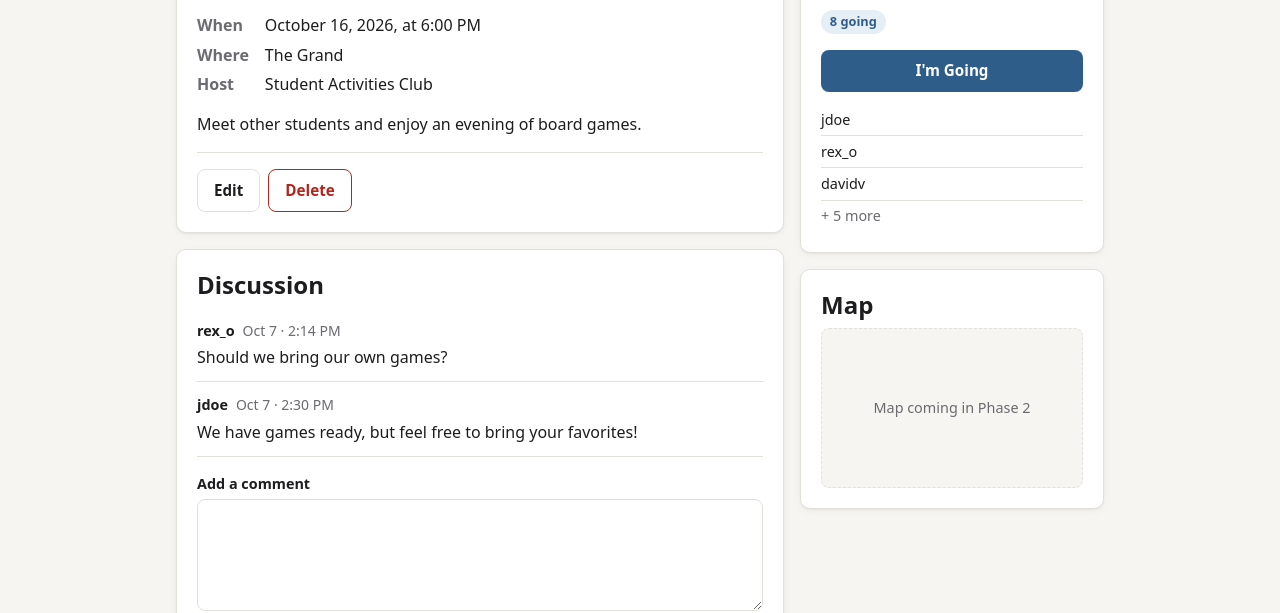
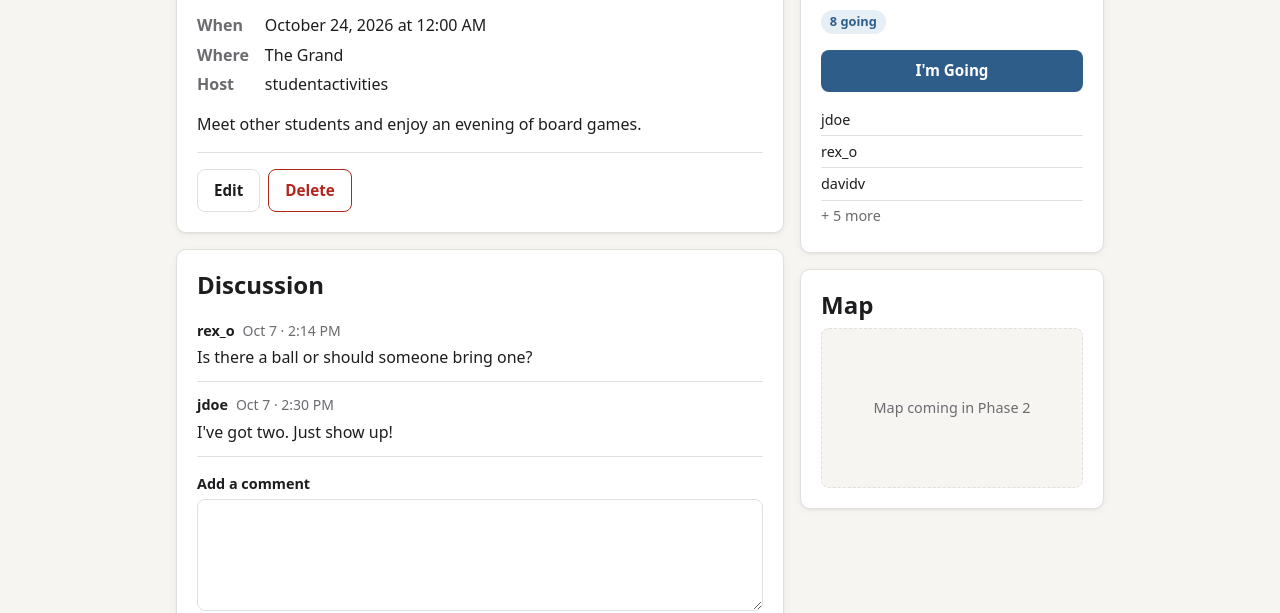
Before and after one commit to davidav5000/team7repo, a website: page public/activity.html in a window 1280 px wide. Shown: the part 187-800 px from the top of the page. Drawn offline with Linux system fonts and the light colour scheme.

Commit message:
Clean up activity UI preview scaffolding

```diff
--- a/public/js/sample-activities.js
+++ b/public/js/sample-activities.js
@@ -1,77 +1,153 @@
-// Static sprint preview data. Replace with API loading during integration.
+// Temporary UI preview data.
+//
+// TODO: Replace this file with real API loading.
+// Feed:        GET /activities
+// Detail:      GET /activities/:id
+// Attendance:  GET /activities/:id/attendance
+// Comments:    GET /activities/:id/comments
+//
+// These sample objects intentionally use the same field names returned
+// by the real activity API so the UI can be migrated with minimal changes.
+
 (() => {
   const doc = globalThis.document;
+
   const samples = {
     '1': {
+      id: 1,
+      creatorId: 1,
+      creatorUsername: 'studentactivities',
       title: 'Campus Game Night',
-      when: 'October 16, 2026, at 6:00 PM',
-      startsAt: '2026-10-16T18:00',
+      startsAt: '2026-10-23T18:00:00-06:00',
       location: 'The Grand',
-      host: 'Student Activities Club',
       description: 'Meet other students and enjoy an evening of board games.',
-      comments: ['Should we bring our own games?', 'We have games ready, but feel free to bring your favorites!'],
+      latitude: null,
+      longitude: null,
+      goingCount: 8,
     },
+
     '2': {
+      id: 2,
+      creatorId: 2,
+      creatorUsername: 'computingsociety',
       title: 'Campus Study Group',
-      when: 'October 17, 2026, at 3:00 PM',
-      startsAt: '2026-10-17T15:00',
+      startsAt: '2026-10-24T15:00:00-06:00',
       location: 'Campus Library',
-      host: 'Computing Society',
       description: 'Bring your assignments and study alongside other students.',
-      comments: ['Can I bring my programming assignment?', 'Absolutely. Bring your laptop and questions!'],
+      latitude: null,
+      longitude: null,
+      goingCount: 4,
     },
-    "3": {
-  "title": "Pickleball Night",
-  "when": "October 19, 2026, at 6:00 PM",
-  "startsAt": "2026-10-19T18:00",
-  "location": "BYU–Idaho campus courts (meet at the Hart Building)",
-  "host": "Student Pickleball Group",
-  "description": "Join other BYU–Idaho students for friendly doubles games. Beginners welcome—bring a paddle if you have one.",
-  "comments": [
-    "Can beginners join?",
-    "Yes! We will pair up and explain the rules before playing."
-  ]
-},
-    "4": {
-  "title": "Campus Ultimate Frisbee",
-  "when": "October 20, 2026, at 5:00 PM",
-  "startsAt": "2026-10-20T17:00",
-  "location": "BYU–Idaho campus (meet outside the Hart Building)",
-  "host": "Campus Recreation Friends",
-  "description": "Take a study break with a casual game of ultimate frisbee. All skill levels welcome. Bring water and comfortable shoes.",
-  "comments": [
-    "Do I need to bring a disc?",
-    "We will bring a disc. Just bring water and come ready to play!"
-  ]
-},
+
+    '3': {
+      id: 3,
+      creatorId: 3,
+      creatorUsername: 'pickleballgroup',
+      title: 'Pickleball Night',
+      startsAt: '2026-10-26T18:00:00-06:00',
+      location: 'BYU–Idaho campus courts',
+      description:
+        'Friendly doubles games for BYU–Idaho students. Beginners are welcome.',
+      latitude: null,
+      longitude: null,
+      goingCount: 10,
+    },
+
+    '4': {
+      id: 4,
+      creatorId: 4,
+      creatorUsername: 'campusrecreation',
+      title: 'Campus Ultimate Frisbee',
+      startsAt: '2026-10-27T17:00:00-06:00',
+      location: 'BYU–Idaho campus',
+      description:
+        'Take a study break with a casual game of ultimate frisbee. All skill levels welcome.',
+      latitude: null,
+      longitude: null,
+      goingCount: 6,
+    },
   };
+
+  function formatWhen(value) {
+    const date = new Date(value);
+
+    return new Intl.DateTimeFormat(undefined, {
+      dateStyle: 'long',
+      timeStyle: 'short',
+    }).format(date);
+  }
+
   const params = new globalThis.URLSearchParams(globalThis.location.search);
   const id = params.get('id') || '1';
-  const sample = samples[id];
-  if (!sample) {
-    doc.getElementById('activity-error').textContent = 'This activity is unavailable in the sample preview. Return to the feed to choose an activity.';
-    const content = doc.querySelector('.detail-grid') || doc.getElementById('activity-edit-form');
-    content.hidden = true;
+  const activity = samples[id];
+
+  if (!activity) {
+    const errorBox = doc.getElementById('activity-error');
+
+    if (errorBox) {
+      errorBox.textContent =
+        'This sample activity does not exist. Return to the feed and choose another activity.';
+    }
+
+    const content =
+      doc.querySelector('.detail-grid') ||
+      doc.getElementById('activity-edit-form');
+
+    if (content) {
+      content.hidden = true;
+    }
+
     return;
   }
+
   const detail = doc.getElementById('activity-detail');
+
   if (detail) {
-    detail.dataset.activityId = id;
-    for (const field of ['title', 'when', 'location', 'host', 'description']) {
-      doc.getElementById(`activity-${field}`).textContent = sample[field];
+    detail.dataset.activityId = activity.id;
+
+    doc.getElementById('activity-title').textContent = activity.title;
+    doc.getElementById('activity-when').textContent = formatWhen(
+      activity.startsAt,
+    );
+    doc.getElementById('activity-location').textContent = activity.location;
+    doc.getElementById('activity-host').textContent =
+      activity.creatorUsername;
+    doc.getElementById('activity-description').textContent =
+      activity.description;
+
+    const editLink = doc.querySelector('#owner-actions a');
+
+    if (editLink) {
+      editLink.href = `activity-edit.html?id=${activity.id}`;
     }
-    doc.querySelector('#owner-actions a').setAttribute('href', `activity-edit.html?id=${id}`);
-    doc.querySelectorAll('#comment-list .comment p').forEach((paragraph, index) => {
-      paragraph.textContent = sample.comments[index];
-    });
-  } else {
-    for (const field of ['title', 'startsAt', 'location', 'description']) {
-      doc.getElementById(field).value = sample[field];
+
+    const count = doc.getElementById('attendee-count');
+
+    if (count) {
+      count.textContent = `${activity.goingCount} going`;
     }
-    doc.getElementById('activity-edit-form').dataset.activityId = id;
-    doc.querySelectorAll('a[href="activity.html?id=1"]').forEach((link) => {
-      link.setAttribute('href', `activity.html?id=${id}`);
-    });
+
+    doc.title = `${activity.title} · Campus Activities`;
+    return;
   }
-  doc.title = `${detail ? sample.title : 'Edit ' + sample.title} · Campus Activities`;
+
+  const editForm = doc.getElementById('activity-edit-form');
+
+  if (editForm) {
+    editForm.dataset.activityId = activity.id;
+
+    doc.getElementById('title').value = activity.title;
+    doc.getElementById('startsAt').value =
+      activity.startsAt.slice(0, 16);
+    doc.getElementById('location').value = activity.location;
+    doc.getElementById('description').value = activity.description;
+
+    doc
+      .querySelectorAll('a[href="activity.html?id=1"]')
+      .forEach((link) => {
+        link.href = `activity.html?id=${activity.id}`;
+      });
+
+    doc.title = `Edit ${activity.title} · Campus Activities`;
+  }
 })();
```
Also changed, not shown: public/index.html (+6 -3 lines), public/style.css (deleted, +0 -48 lines).
